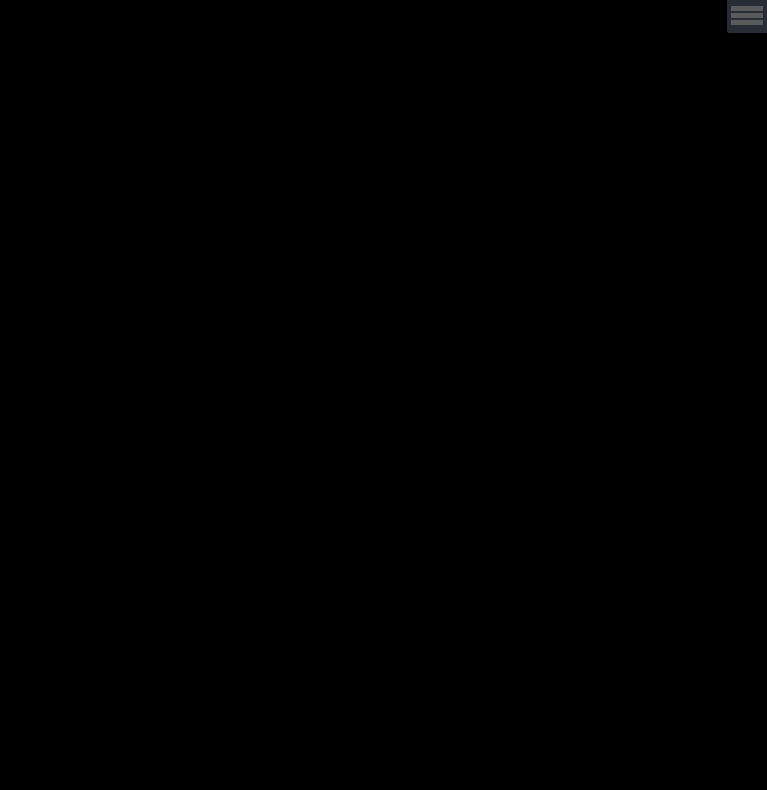
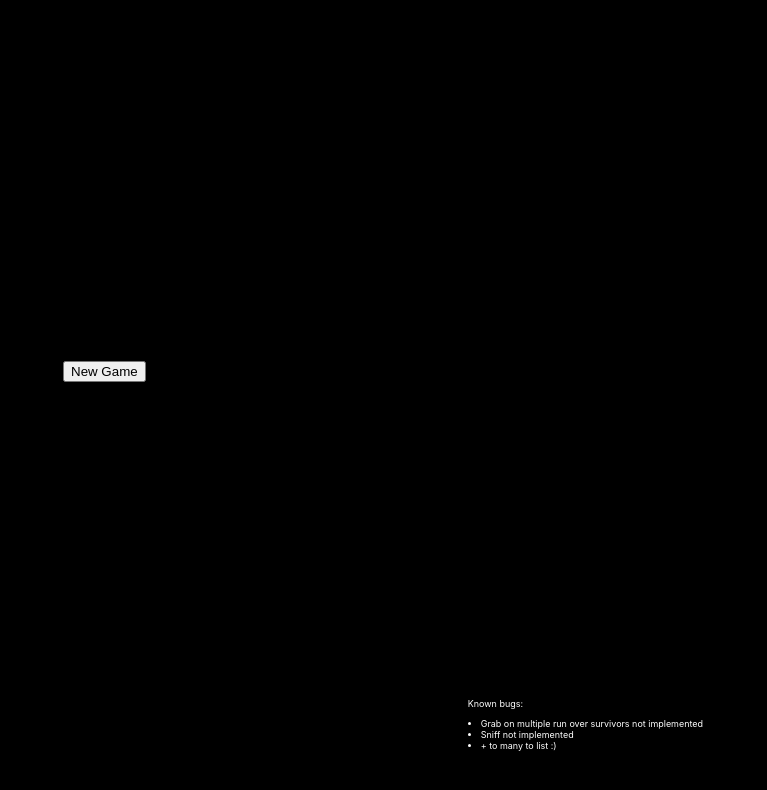
Before and after one commit to spexidor/boardgames-ui, a React (Create React App) app: page / in a window 1280 px wide. Shown: the top 790 px of the page, without its empty margins (513-1280 px from the left). Built offline with nearby package versions, Linux system fonts and the light colour scheme; no server answers.

Commit message:
jenkins3

```diff
--- a/src/App.css
+++ b/src/App.css
@@ -17,6 +17,21 @@
 }
 .button-active{
   color: red
+}
+
+.new-game {
+  color: white;
+  position: absolute;
+  top: 45%;
+  left: 45%;
+}
+
+.bug-list {
+  color: white;
+  position: absolute;
+  right: 5%;
+  bottom: 5%;
+  font-size: 0.7vw;
 }
 
 .round-gradient {
--- a/src/Game.js
+++ b/src/Game.js
@@ -15,6 +15,7 @@ import { UpdateShowdown, GetLatestShowdown, CreateShowdown} from './Functions/Re
   }
 
   componentDidMount(){
+    /*
     GetLatestShowdown(this.state.id).then(showdown => {
       if(showdown !== null){
         this.setState({
@@ -22,6 +23,7 @@ import { UpdateShowdown, GetLatestShowdown, CreateShowdown} from './Functions/Re
           showdown: showdown});
       }
       })
+      */
   }
 
   updateShowdown = (showdown) => {
@@ -46,14 +48,34 @@ import { UpdateShowdown, GetLatestShowdown, CreateShowdown} from './Functions/Re
   render(){
 
     let gameBoard = <div></div>;
+    let newGameScreen = <div></div>;
+    let menu = <div>;</div>
     if(this.state.loaded){
-      gameBoard = <GameBoard showdown={this.state.showdown} updateShowdown={this.updateShowdown}/>
+      gameBoard = <GameBoard showdown={this.state.showdown} updateShowdown={this.updateShowdown}/>;
+      menu = <GameSelector createGame={this.createGame}/>;
+    }
+    else {
+      newGameScreen =
+      <div>
+        <div className="new-game">
+        <button onClick={this.createGame}>New Game</button>
+        </div>
+        <div className="bug-list">
+        Known bugs:
+        <p>
+          <li>Grab on multiple run over survivors not implemented</li>
+          <li>Sniff not implemented</li>
+          <li> + to many to list :) </li>
+        </p>
+        </div>
+      </div>
     }
 
     return(
       <div>
+        {newGameScreen}
         {gameBoard}
-        <GameSelector createGame={this.createGame}/>
+        {menu}
       </div>)
   }
 }
```
